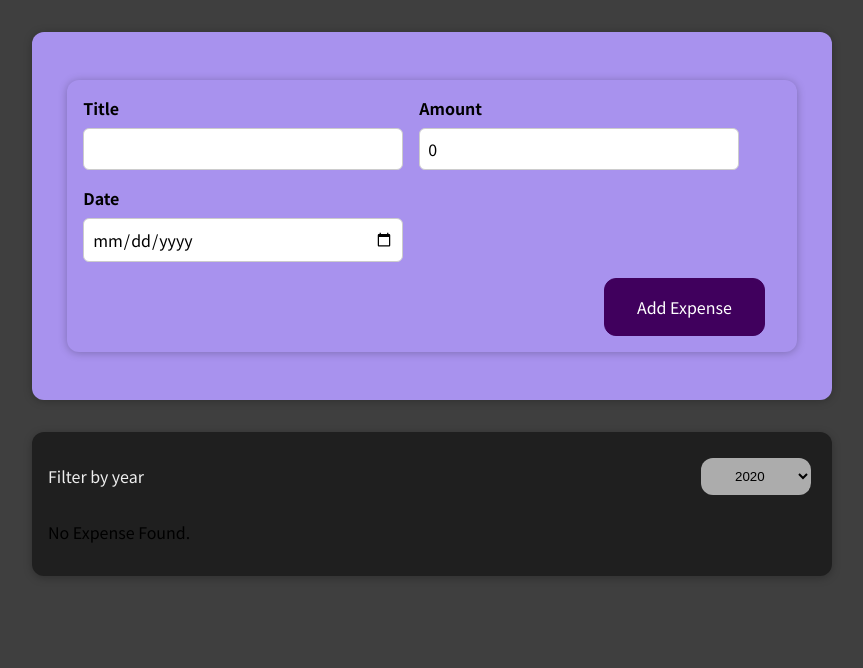
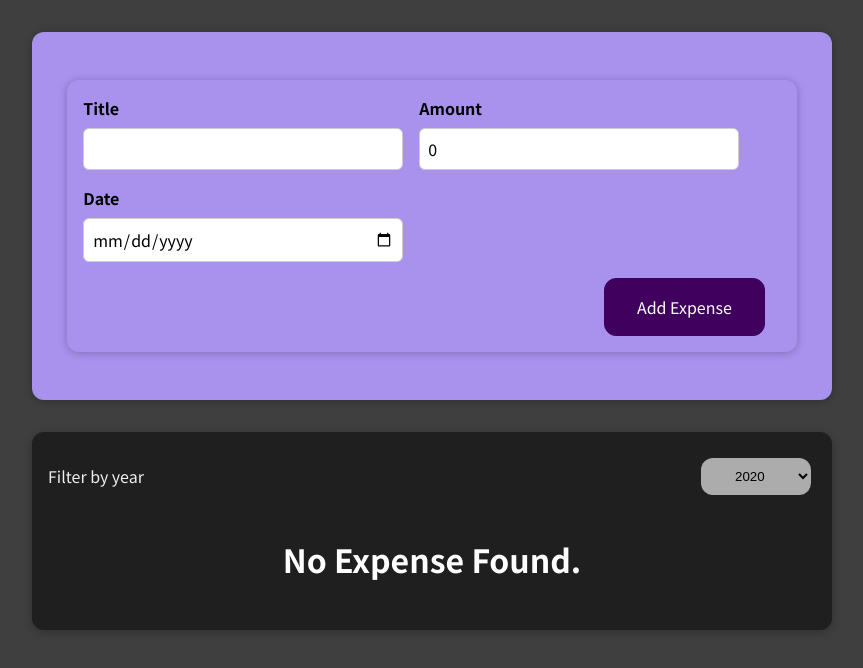
Before and after one commit to qur786/expense-tracker, a React app: page / in a window 1280 px wide. Shown: the top 668 px of the page, without its empty margins (208-1071 px from the left). Built offline with nearby package versions, Linux system fonts and the light colour scheme.

Commit message:
style: add styling to fallback text

```diff
--- a/src/components/Expense-UI/Expenses.css
+++ b/src/components/Expense-UI/Expenses.css
@@ -5,3 +5,10 @@
   width: 50rem;
   max-width: 90%;
 }
+
+.expenses__fallback {
+  text-align: center;
+  font-size: 2rem;
+  color: white;
+  font-weight: bolder;
+}
--- a/src/components/Expense-UI/Expenses.js
+++ b/src/components/Expense-UI/Expenses.js
@@ -16,7 +16,7 @@ export const Expenses = (props) => {
             <ExpenseFilter onYearChange={yearChangeHandler} />
             {filteredItems.length > 0
             ? filteredItems.map((e) => <ExpenseItem key={e.id} date={e.date} amount={e.amount} title={e.title} />)
-            : <p>No Expense Found.</p>}
+            : <p className="expenses__fallback">No Expense Found.</p>}
         </Card>
     )
 }
```
